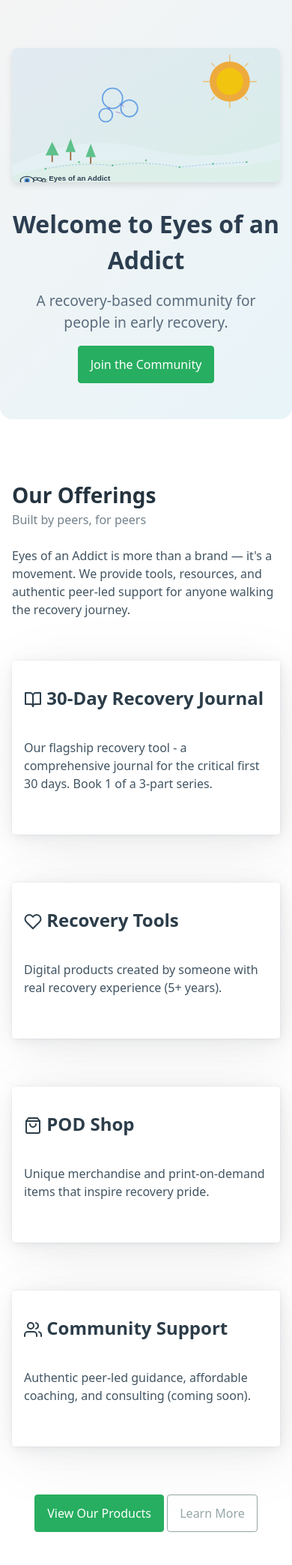
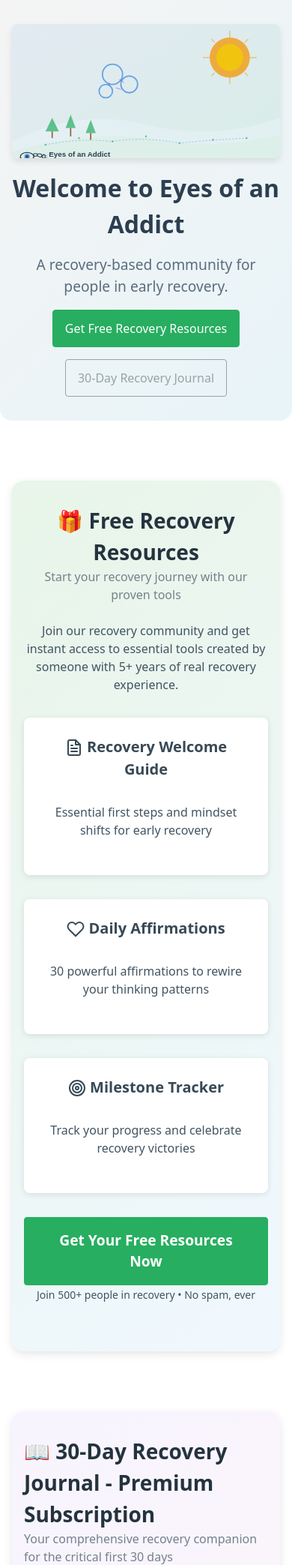
Before and after one commit to debailey30/eyesofanaddict2, a Flask app: page / in a window 390 px wide. Shown: the part 250-2337 px from the top of the page at 75% size. Run offline with Flask 3, Linux system fonts and the light colour scheme; some libraries are stand-ins or nearby versions.

Commit message:
Enhance website landing page with free resources and journal subscription
Refactors the homepage to include dedicated sections for free recovery resources and a premium journal subscription, updating the hero section with a more structured layout and call to actions, and introducing new CSS classes for enhanced styling and responsiveness.

Replit-Commit-Author: Agent
Replit-Commit-Session-Id: bc95e8a9-54a1-425b-abda-28d922a4cfa7
Replit-Commit-Checkpoint-Type: intermediate_checkpoint
Replit-Commit-Screenshot-Url: https://storage.googleapis.com/screenshot-production-us-central1/235b7b78-ee6f-48a7-bf4f-e685f00ccb09/bc95e8a9-54a1-425b-abda-28d922a4cfa7/AIOiGjN

```diff
--- a/static/css/style.css
+++ b/static/css/style.css
@@ -8,18 +8,43 @@ body {
 
 /* Hero Section */
 header.hero {
-    text-align: center;
-    padding: 4rem 2rem;
+    padding: 2rem;
     background: linear-gradient(135deg, #f4f4f4 0%, #e8f4f8 100%);
     border-radius: 0 0 1rem 1rem;
 }
 
-header.hero img {
-    max-width: 100%;
+.hero-content {
+    display: flex;
+    flex-direction: column;
+    align-items: center;
+    max-width: 1200px;
+    margin: 0 auto;
+    gap: 2rem;
+}
+
+.hero-banner {
+    width: 100%;
+    max-width: 800px;
+}
+
+.hero-banner img {
+    width: 100%;
     height: auto;
     border-radius: 8px;
-    margin: 2rem 0;
     box-shadow: 0 4px 8px rgba(0, 0, 0, 0.1);
+}
+
+.hero-text {
+    text-align: center;
+    max-width: 600px;
+}
+
+.hero-actions {
+    display: flex;
+    gap: 1rem;
+    justify-content: center;
+    flex-wrap: wrap;
+    margin-top: 1rem;
 }
 
 header.hero h1 {
@@ -242,10 +267,134 @@ ul li a[href*="baileytrends.com"] [data-feather] {
     color: var(--recovery-purple);
 }
 
+/* Free Resources Section */
+.free-offer {
+    background: linear-gradient(135deg, #e8f5e8 0%, #f0f8ff 100%);
+    padding: 3rem 2rem;
+    border-radius: 1rem;
+    text-align: center;
+    box-shadow: 0 4px 12px rgba(0, 0, 0, 0.1);
+}
+
+.free-resources-grid {
+    display: grid;
+    grid-template-columns: repeat(auto-fit, minmax(250px, 1fr));
+    gap: 2rem;
+    margin: 2rem 0;
+}
+
+.resource-item {
+    background: white;
+    padding: 1.5rem;
+    border-radius: 0.5rem;
+    box-shadow: 0 2px 8px rgba(0, 0, 0, 0.1);
+    transition: transform 0.3s ease;
+}
+
+.resource-item:hover {
+    transform: translateY(-4px);
+}
+
+.cta-button {
+    background-color: var(--recovery-green) !important;
+    border-color: var(--recovery-green) !important;
+    font-size: 1.2rem !important;
+    padding: 1rem 2rem !important;
+    font-weight: 600 !important;
+}
+
+/* Premium Journal Section */
+.premium-offer {
+    background: linear-gradient(135deg, #f8f4ff 0%, #fff8f0 100%);
+    padding: 3rem 2rem;
+    border-radius: 1rem;
+    margin: 3rem 0;
+    box-shadow: 0 4px 12px rgba(0, 0, 0, 0.1);
+}
+
+.journal-features {
+    margin: 2rem 0;
+}
+
+.feature {
+    text-align: center;
+    padding: 1rem;
+}
+
+.pricing-section {
+    display: flex;
+    justify-content: center;
+    margin: 3rem 0;
+}
+
+.price-card {
+    background: white;
+    padding: 2rem;
+    border-radius: 1rem;
+    text-align: center;
+    max-width: 400px;
+    box-shadow: 0 4px 16px rgba(0, 0, 0, 0.15);
+    border: 2px solid var(--recovery-blue);
+}
+
+.price {
+    font-size: 3rem;
+    font-weight: 700;
+    color: var(--recovery-blue);
+    margin: 1rem 0;
+}
+
+.price span {
+    font-size: 1rem;
+    color: var(--recovery-gray);
+}
+
+.price-card ul {
+    text-align: left;
+    margin: 1.5rem 0;
+    padding-left: 1rem;
+}
+
+.price-card li {
+    margin: 0.5rem 0;
+    position: relative;
+}
+
+.price-card li::before {
+    content: "✓";
+    color: var(--recovery-green);
+    font-weight: bold;
+    position: absolute;
+    left: -1rem;
+}
+
+.premium-cta {
+    background-color: var(--recovery-blue) !important;
+    border-color: var(--recovery-blue) !important;
+    font-size: 1.1rem !important;
+    padding: 1rem 2rem !important;
+    width: 100% !important;
+    margin: 1rem 0 !important;
+}
+
+/* Additional sections styling */
+#additional-offerings {
+    margin: 4rem 0;
+}
+
 /* Responsive design */
 @media (max-width: 768px) {
     header.hero {
         padding: 2rem 1rem;
+    }
+
+    .hero-content {
+        gap: 1rem;
+    }
+
+    .hero-actions {
+        flex-direction: column;
+        align-items: center;
     }
 
     header.hero h1 {
@@ -256,9 +405,21 @@ ul li a[href*="baileytrends.com"] [data-feather] {
         grid-template-columns: 1fr;
     }
 
+    .free-resources-grid {
+        grid-template-columns: 1fr;
+    }
+
     nav ul {
         flex-direction: column;
         gap: 0.5rem;
+    }
+
+    .free-offer, .premium-offer {
+        padding: 2rem 1rem;
+    }
+
+    .price {
+        font-size: 2rem;
     }
 }
 
--- a/templates/index.html
+++ b/templates/index.html
@@ -3,53 +3,122 @@
 {% block content %}
 <!-- Hero -->
 <header class="hero">
-    <div style="position: relative;">
-        <img src="{{ url_for('static', filename='images/banner.svg') }}" alt="Eyes of an Addict - Recovery Community" style="width: 100%; max-width: 800px; height: auto; margin: 2rem 0;">
+    <div class="hero-content">
+        <div class="hero-banner">
+            <img src="{{ url_for('static', filename='images/banner.svg') }}" alt="Eyes of an Addict - Recovery Community">
         </div>
+        <div class="hero-text">
             <h1>Welcome to Eyes of an Addict</h1>
             <p>A recovery-based community for people in early recovery.</p>
-    <p><a href="{{ url_for('join_community') }}" role="button">Join the Community</a></p>
+            <div class="hero-actions">
+                <a href="{{ url_for('join_community') }}" role="button">Get Free Recovery Resources</a>
+                <a href="#journal-subscription" role="button" class="secondary">30-Day Recovery Journal</a>
+            </div>
+        </div>
+    </div>
 </header>
 
-<!-- Main -->
-<main class="container">
+<!-- Free Resources Landing Section -->
+<section id="free-resources" class="container">
     <div class="grid">
-        <section id="features">
+        <article class="free-offer">
             <hgroup>
-                <h2>Our Offerings</h2>
+                <h2>🎁 Free Recovery Resources</h2>
+                <h3>Start your recovery journey with our proven tools</h3>
+            </hgroup>
+            <p>Join our recovery community and get instant access to essential tools created by someone with 5+ years of real recovery experience.</p>
+
+            <div class="free-resources-grid">
+                <div class="resource-item">
+                    <h4><i data-feather="file-text"></i> Recovery Welcome Guide</h4>
+                    <p>Essential first steps and mindset shifts for early recovery</p>
+                </div>
+                <div class="resource-item">
+                    <h4><i data-feather="heart"></i> Daily Affirmations</h4>
+                    <p>30 powerful affirmations to rewire your thinking patterns</p>
+                </div>
+                <div class="resource-item">
+                    <h4><i data-feather="target"></i> Milestone Tracker</h4>
+                    <p>Track your progress and celebrate recovery victories</p>
+                </div>
+            </div>
+
+            <div style="text-align: center; margin: 2rem 0;">
+                <a href="{{ url_for('join_community') }}" role="button" class="cta-button">Get Your Free Resources Now</a>
+                <p><small>Join 500+ people in recovery • No spam, ever</small></p>
+            </div>
+        </article>
+    </div>
+</section>
+
+<!-- Premium Journal Section -->
+<section id="journal-subscription" class="container">
+    <article class="premium-offer">
+        <hgroup>
+            <h2>📖 30-Day Recovery Journal - Premium Subscription</h2>
+            <h3>Your comprehensive recovery companion for the critical first 30 days</h3>
+        </hgroup>
+
+        <div class="journal-features">
+            <div class="grid">
+                <div class="feature">
+                    <h4><i data-feather="book-open"></i> Interactive Digital Journal</h4>
+                    <p>Daily prompts, reflections, and progress tracking designed by recovery experts</p>
+                </div>
+                <div class="feature">
+                    <h4><i data-feather="users"></i> Personal Recovery Dashboard</h4>
+                    <p>Your private space to track milestones, mood, and growth patterns</p>
+                </div>
+                <div class="feature">
+                    <h4><i data-feather="download"></i> Save Your Progress</h4>
+                    <p>Individual login access with secure cloud storage for your recovery journey</p>
+                </div>
+            </div>
+        </div>
+
+        <div class="pricing-section">
+            <div class="price-card">
+                <h3>Premium Recovery Journal</h3>
+                <div class="price">$19.99<span>/month</span></div>
+                <ul>
+                    <li>30-day structured recovery program</li>
+                    <li>Personal recovery dashboard</li>
+                    <li>Progress tracking & analytics</li>
+                    <li>Secure cloud storage</li>
+                    <li>Mobile & desktop access</li>
+                    <li>Book 1 of 3-part series</li>
+                </ul>
+                <a href="#" role="button" class="premium-cta">Start Your Recovery Journey</a>
+                <p><small>Cancel anytime • 7-day free trial</small></p>
+            </div>
+        </div>
+    </article>
+</section>
+
+<!-- Additional Offerings -->
+<section id="additional-offerings" class="container">
+    <hgroup>
+        <h2>More Ways We Support Your Recovery</h2>
         <h3>Built by peers, for peers</h3>
     </hgroup>
-            <p>Eyes of an Addict is more than a brand — it's a movement. We provide tools, resources, and authentic peer-led support for anyone walking the recovery journey.</p>
 
     <div class="grid">
         <article>
-                    <h3><i data-feather="book-open"></i> 30-Day Recovery Journal</h3>
-                    <p>Our flagship recovery tool - a comprehensive journal for the critical first 30 days. Book 1 of a 3-part series.</p>
+            <h3><i data-feather="shopping-bag"></i> Recovery Merchandise</h3>
+            <p>Unique print-on-demand items that inspire recovery pride and connection.</p>
         </article>
 
         <article>
-                    <h3><i data-feather="heart"></i> Recovery Tools</h3>
-                    <p>Digital products created by someone with real recovery experience (5+ years).</p>
+            <h3><i data-feather="users"></i> Peer Coaching</h3>
+            <p>One-on-one support from someone who's walked the path (coming soon).</p>
         </article>
 
         <article>
-                    <h3><i data-feather="shopping-bag"></i> POD Shop</h3>
-                    <p>Unique merchandise and print-on-demand items that inspire recovery pride.</p>
-                </article>
-
-                <article>
-                    <h3><i data-feather="users"></i> Community Support</h3>
-                    <p>Authentic peer-led guidance, affordable coaching, and consulting (coming soon).</p>
+            <h3><i data-feather="globe"></i> Community Resources</h3>
+            <p>Access to recovery tools, inspiration, and peer connections.</p>
         </article>
     </div>
-
-            <div style="text-align: center; margin-top: 2rem;">
-                <a href="{{ url_for('products') }}" role="button">View Our Products</a>
-                <a href="{{ url_for('faq') }}" role="button" class="secondary">Learn More</a>
-            </div>
 </section>
-    </div>
-</main>
 
 <!-- Community Info -->
 <section id="community-info" aria-label="Community Information">
```
Also changed, not shown: 1 other file. Lines whose indentation alone changed are shown as unchanged.
